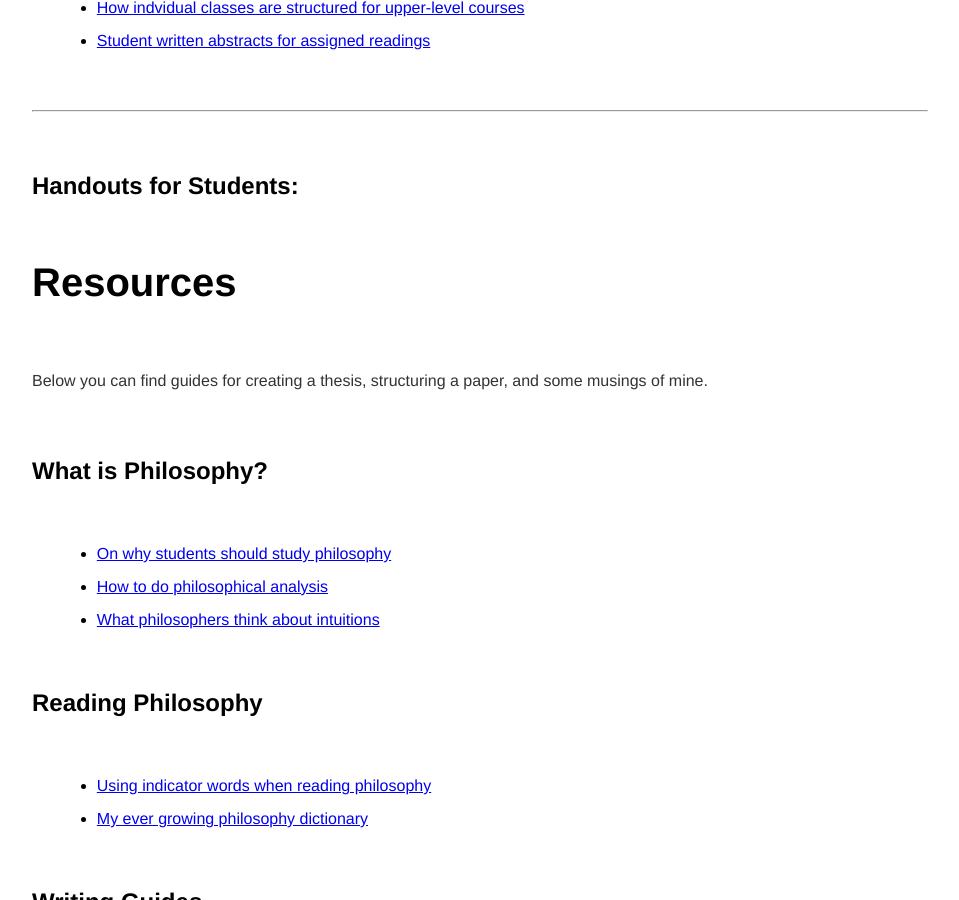
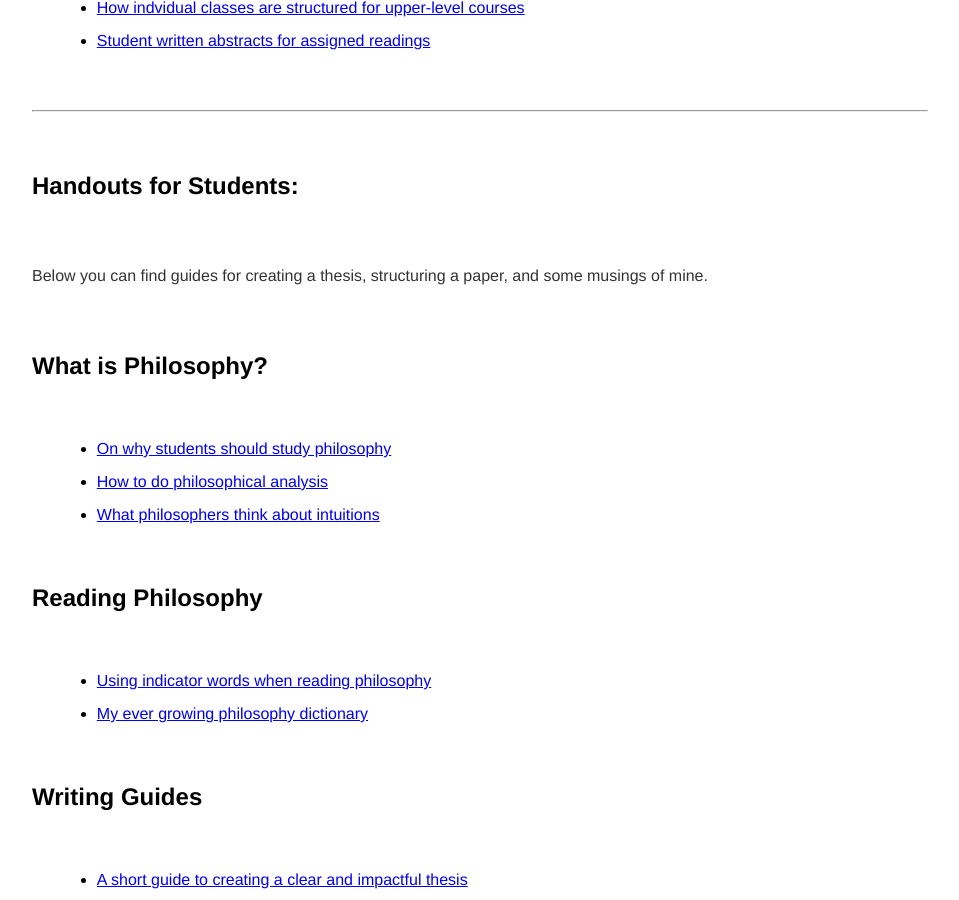
Before and after one commit to kevinjpatton/kevinjpatton.github.io, a Jekyll site: the page built from pedagogy/index.html, in a window 1280 px wide and 900 px high, scrolled down 1604 px. Shown: the whole window, without its empty margins (160-1119 px from the left). Built offline with Jekyll 4.4.1, drawn with Linux system fonts in a browser that asks for light colours; Markdown is read by kramdown in place of the engine named in the settings.

Commit message:
Update index.html

```diff
--- a/pedagogy/index.html
+++ b/pedagogy/index.html
@@ -27,7 +27,6 @@ title: Pedagogy - Kevin Patton
 </ul>
 <hr>
 <h2>Handouts for Students:</h2>
-<h1>Resources</h1>
 <p>Below you can find guides for creating a thesis, structuring a paper, and some musings of mine.</p>
 
 <h2>What is Philosophy?</h2>
```
